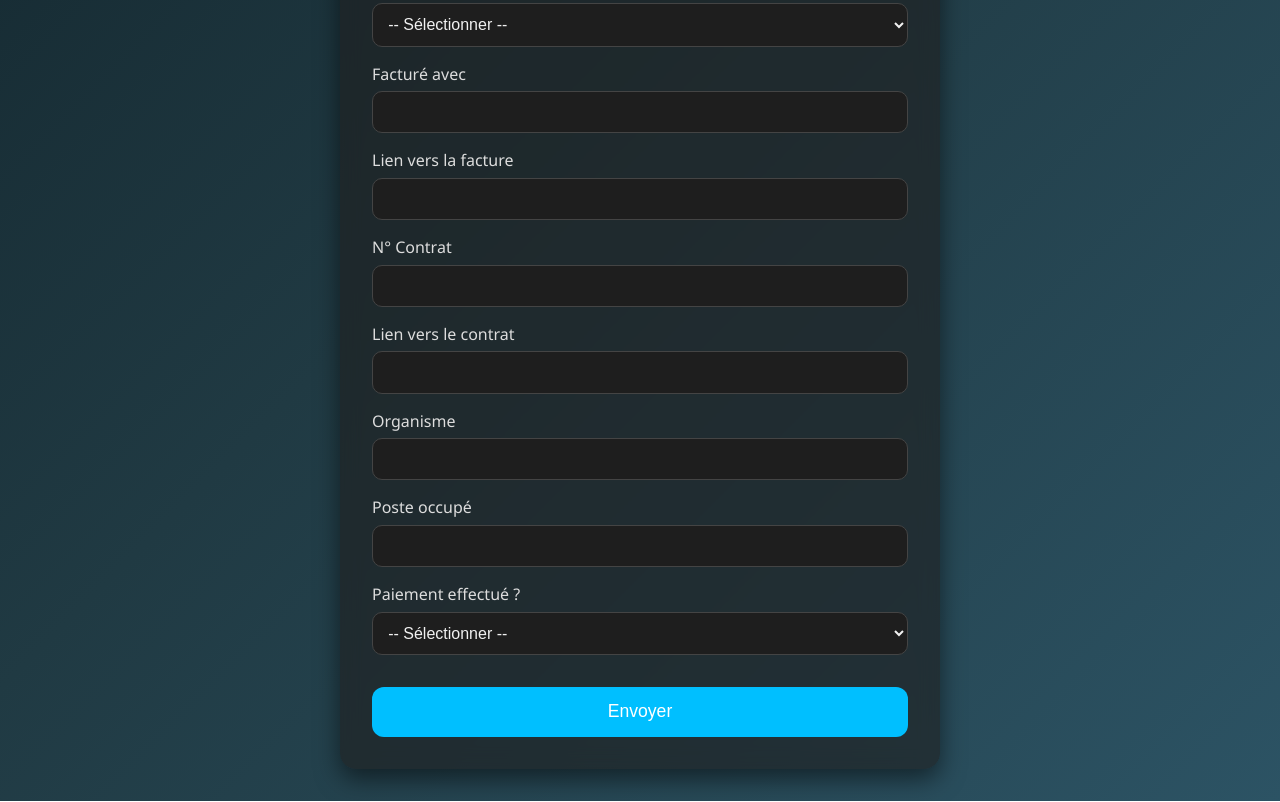
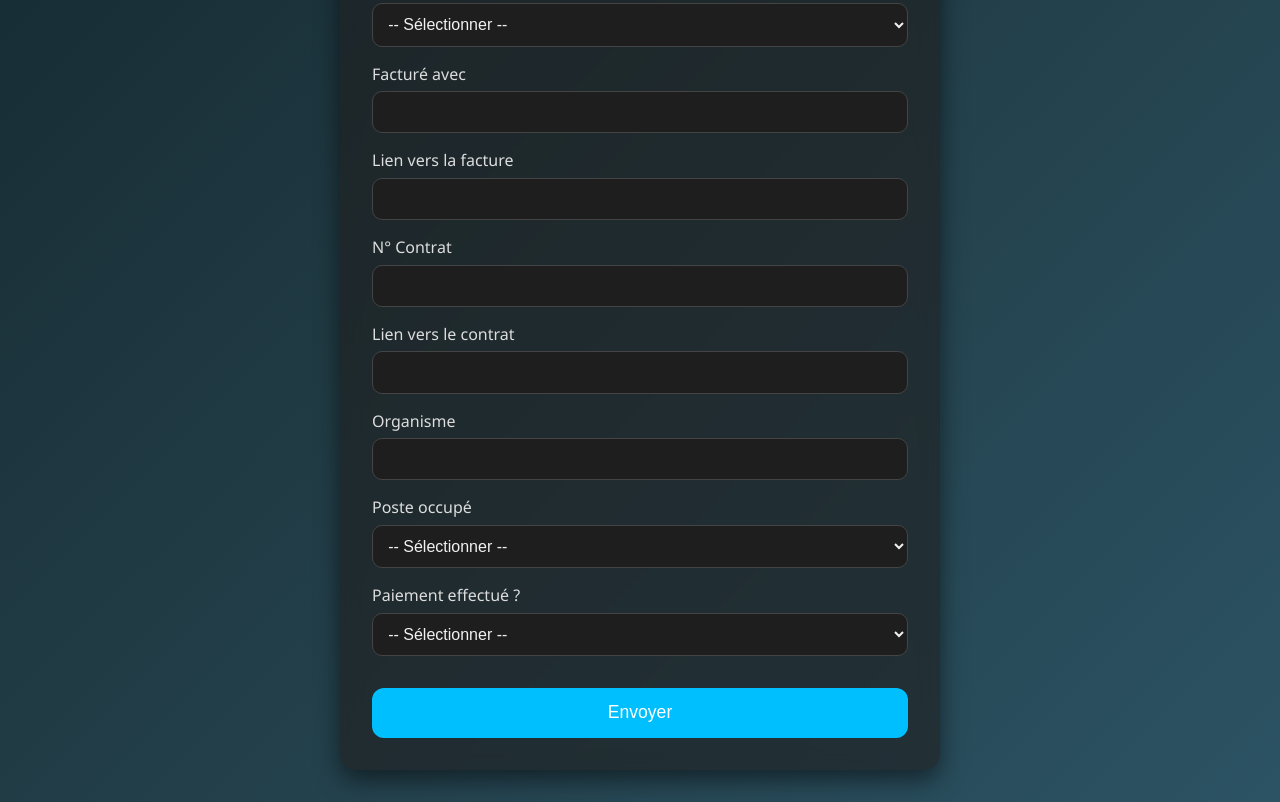
Before and after one commit to fabiencroguennec/formulaire-artiste, a plain HTML site: page index.html in a window 1280 px wide. Shown: the part 704-1506 px from the top of the page. Drawn offline with Linux system fonts and the light colour scheme.

Commit message:
Add files via upload

```diff
--- a/index.html
+++ b/index.html
@@ -136,7 +136,19 @@
 		<input type="text" name="organisme">
 
 		<label for="poste">Poste occupé</label>
-		<input type="text" name="poste">
+			<select name="poste" required>
+				<option value="">-- Sélectionner --</option>
+				<option value="Oui">Chef op</option>
+				<option value="Non">VFX</option>
+				<option value="Non">Motion design</option>
+				<option value="Non">Electro</option>
+				<option value="Non">Machino</option>
+				<option value="Non">Autre</option>
+			</select>
+			<div id="autre-poste-container" style="display: none; margin-top: 1rem;">
+	    	<label for="poste_autre">Précisez le poste</label>
+	    	<input type="text" id="poste_autre" name="poste_autre" placeholder="Ex: Scénographe" />
+	  	</div>
 
 		<label for="paiement_effectue">Paiement effectué ?</label>
 			<select name="paiement_effectue" required>
```
Lines whose indentation alone changed are shown as unchanged.
